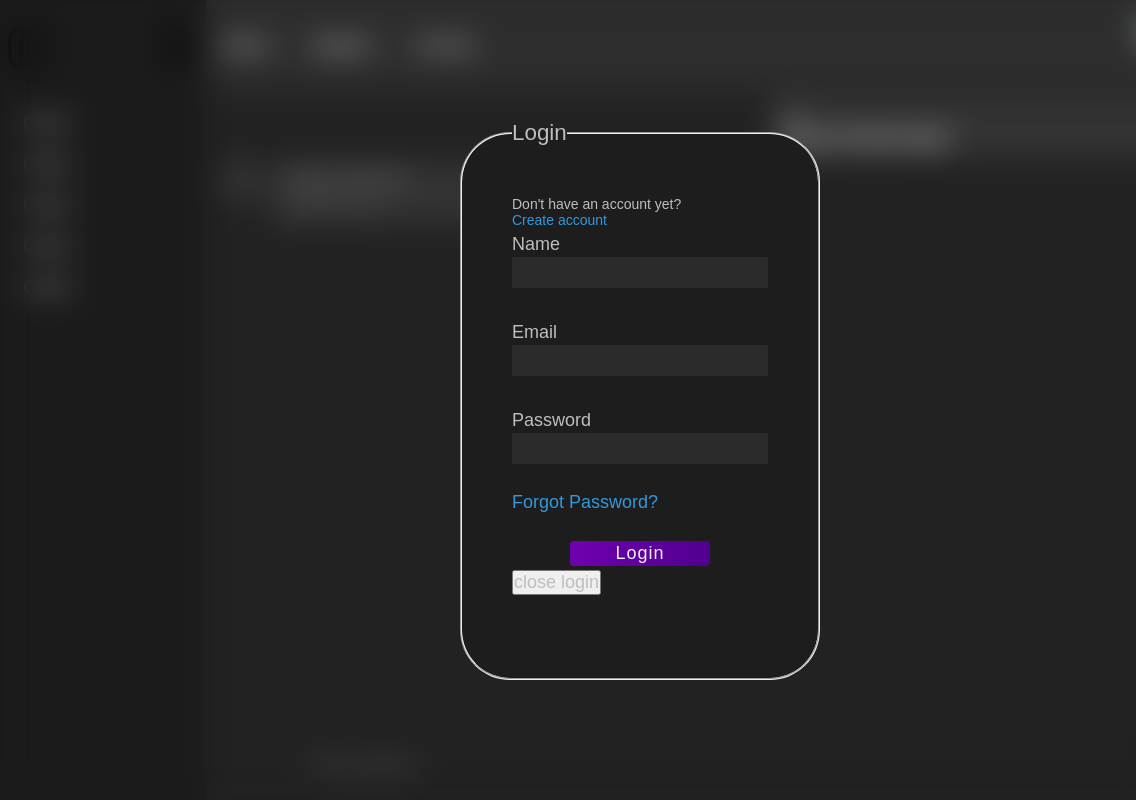
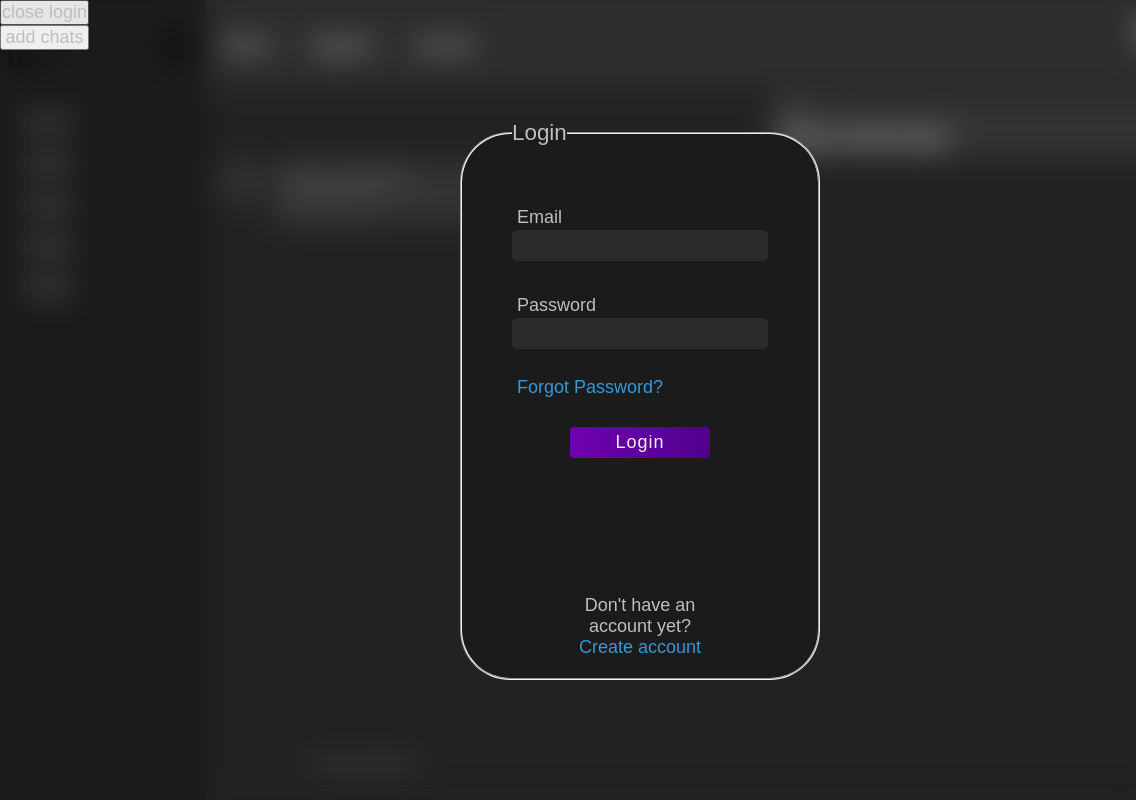
Before and after one commit to Ratchet205/WebIntelligence, a website: page public/index.html in a window 1280 px wide. Shown: the full height of the page, 0-1136 px from the left. Drawn offline with Linux system fonts and the light colour scheme.

Commit message:
updated and fixed login form

```diff
--- a/public/css/index.css
+++ b/public/css/index.css
@@ -435,24 +435,27 @@ body{
     left: 50%;
     transform: translate(-50%, -50%);
     border-radius: 50px;
-    padding: 50px;
-    background-color: #1d1d1d;
+    padding-left: 50px;
+    padding-right: 50px;
     overflow-y: scroll;
     scrollbar-width: none;
     scroll-behavior: smooth;
+    background-color: #1b1b1b;
 }
 
 #FormDialog fieldset legend {
     font-size: 22.4px;
 }
 
+
 #FormDialog fieldset form {
     font-size: 24px;
+    padding: 5px;
 }
 
 #submit-button {
-    height: 100%;
     width: 140px;
+    height: 31px;
     background: linear-gradient(0.25turn,#7000af,#50008f);
     border-radius: 4px;
     padding: 1.9px;
@@ -474,7 +477,11 @@ form #forgot-passwd a:hover{
     text-decoration: underline;
 }
 
-@media screen and (min-height: 924px) {
+@media screen and (min-height: 651px) {
+    #FormDialog fieldset {
+        padding-top: 50px;
+        padding-bottom: 50px;
+    }
     #signup-link{
         position: fixed;
         left: 50%;
@@ -491,9 +498,10 @@ form #forgot-passwd a:hover{
     }
 }
 
-@media screen and (max-height: 923px) {
+@media screen and (max-height: 650px) {
     #signup-link {
         font-size: 14px;
+        text-align: center;
     }
     #signup-link *{
         font-size: 14px
@@ -510,14 +518,22 @@ form #forgot-passwd a:hover{
 .data-input {
     margin-left: 50%;
     transform: translateX(-50%);
-    width: 98%;
+    width: 100%;
     outline: none;
     padding: 3px;
     border-radius: 5px;
     background-color: #2b2b2b;
     border: 2px solid transparent;
+    height: 21px;
 }
 
 .data-input:focus {
     border: 2px solid #7000af;
 }
+
+#debugdiv {
+    position: absolute;
+    z-index: 1000;
+    display: flex;
+    flex-direction: column;
+}
--- a/public/index.html
+++ b/public/index.html
@@ -9,19 +9,21 @@
 </head>
 <script src="js/index.js"></script>
 <body>
-    <dialog id="FormDialog" open="">
+    <div id="debugdiv">
+        <button onclick="debugLogin()">close login</button>
+        <button onclick="debugChatLoop()">add chats</button>
+    </div>
+
+    <dialog id="FormDialog" open>
         <fieldset>
             <legend>Login</legend>
             <form action="#">
-                <div id="signup-link">
-                    Don't have an account yet? <br> <a href="#">Create account</a>
-                </div>
-
+                <!--
                 <label>Name</label><br>
                 <input type="name" required class="data-input">
 
                 <br><br>
-
+                -->
                 <label>Email</label><br>
                 <input type="email" required class="data-input">
 
@@ -36,11 +38,13 @@
                     <a href="#">Forgot Password?</a>
                 </div>
                 <br>
-                <div style="width: 100%; height: 100%;">
-                    <input type="submit" value="Login" id="submit-button">
+                <input type="submit" value="Login" id="submit-button">
+
+                <br>
+                <div id="signup-link">
+                    Don't have an account yet? <br> <a href="#">Create account</a>
                 </div>
-            <button onclick="debugLogin()">close login</button>
-             </form>
+            </form>
         </fieldset>
     </dialog>
     <div id="container-top">
@@ -81,7 +85,6 @@
     <nav id="container-left">
         <div id="nav-bar-buttons">
             <button id="collapseBar"><img src="img/svg/collapse.svg" alt="Collapse Bar" style="width: 100%; height: 100%;"></button>
-            <button id="testbutton" onclick="debugChatLoop()" style="color: black; position: absolute; top: 50%; left: 50%;">add chats</button>
             <button id="addChat" onclick="addChat()"><img src="img/svg/addNewChat.svg" alt="Create a Chat" style="width: 100%; height: 100%;"></button>
         </div>
 
```
